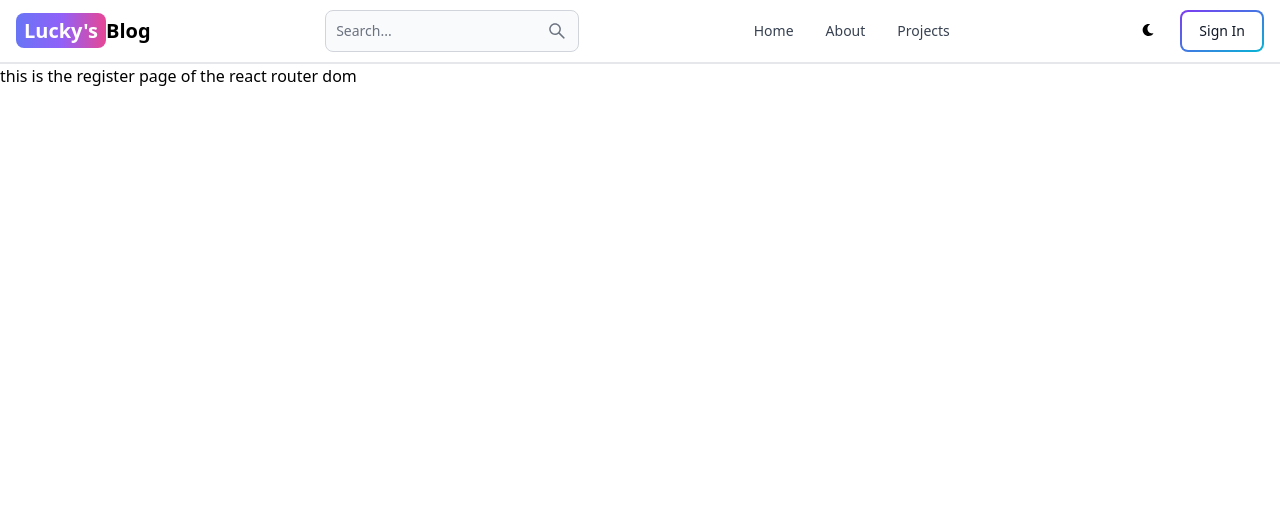
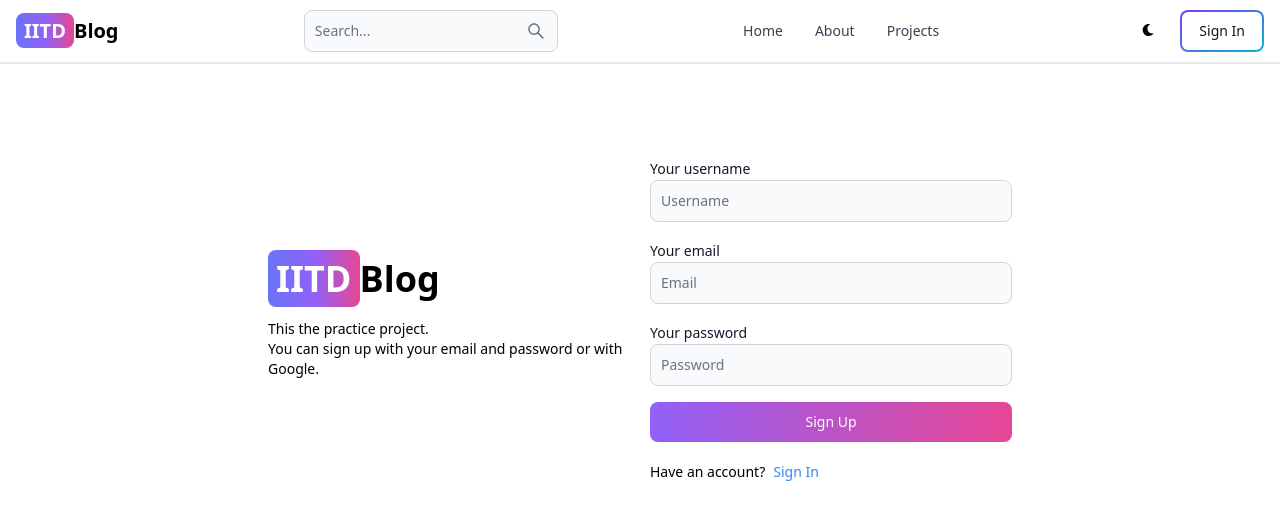
Before and after one commit to codehub19/mern-blog, a React (Vite) app in the folder client/: page /sign-up in a window 1280 px wide. Shown: the top 520 px of the page. Built offline with nearby package versions, Linux system fonts and the light colour scheme.

Commit message:
create sign up page ui

```diff
--- a/client/src/components/Header.jsx
+++ b/client/src/components/Header.jsx
@@ -9,7 +9,7 @@
     <Navbar className='border-b-2  '>
 
         <Link to={"/"} className='self-center whitespace-nowrap text-sm sm:text-xl font-semibold dark:text-white'>
-        <span className='px-2 py-1 bg-gradient-to-r from-indigo-500 via-purple-500 to-pink-500 rounded-lg text-white'>Lucky's</span>
+        <span className='px-2 py-1 bg-gradient-to-r from-indigo-500 via-purple-500 to-pink-500 rounded-lg text-white'>IITD</span>
         Blog
         </Link>
 
--- a/client/src/pages/SignUp.jsx
+++ b/client/src/pages/SignUp.jsx
@@ -1,9 +1,64 @@
 import React from 'react';
+import {Label, TextInput, Button} from 'flowbite-react';
+import {Link} from 'react-router-dom';
 
 export default function SignUp() {
   return (
-    <div>
-      this is the register page of the react router dom
+    <div className='min-h-screen mt-20'>
+      <div className='flex p-3 max-w-3xl mx-auto flex-col md:flex-row md:items-center gap-5'>
+      {/* left */}
+        <div className='flex-1' >
+            <Link to={"/"} className=' font-bold dark:text-white text-4xl'
+        >
+              <span className='px-2 py-1 bg-gradient-to-r from-indigo-500 via-purple-500 to-pink-500 rounded-lg text-white'>IITD</span>
+              Blog
+            </Link>
+            <p className='text-sm mt-5'>
+              This the practice project.
+              <br />
+              You can sign up with your email and password
+              or with Google.
+            </p>
+      </div>
+      {/* right */}
+        <div className='flex-1'>
+          <form className='flex flex-col gap-4'>
+            <div >
+              <Label value="Your username"/>
+              <TextInput
+              type='text'
+              placeholder='Username'
+              id='username'
+              />
+            </div>
+            <div >
+              <Label value="Your email"/>
+              <TextInput
+              type='text'
+              placeholder='Email'
+              id='email'
+              />
+            </div>
+            <div >
+              <Label value="Your password"/>
+              <TextInput
+              type='text'
+              placeholder='Password'
+              id='password'
+              />
+            </div>
+            <Button gradientDuoTone={'purpleToPink'} type='submit'>
+              Sign Up
+            </Button>
+          </form>
+          <div className='flex gap-2 text-sm mt-5'>
+            <span>Have an account?</span>
+            <Link to={'/sign-in'} className='text-blue-500'>
+            Sign In
+            </Link>
+          </div>
+        </div>
+      </div>
     </div>
   );
 }
```
